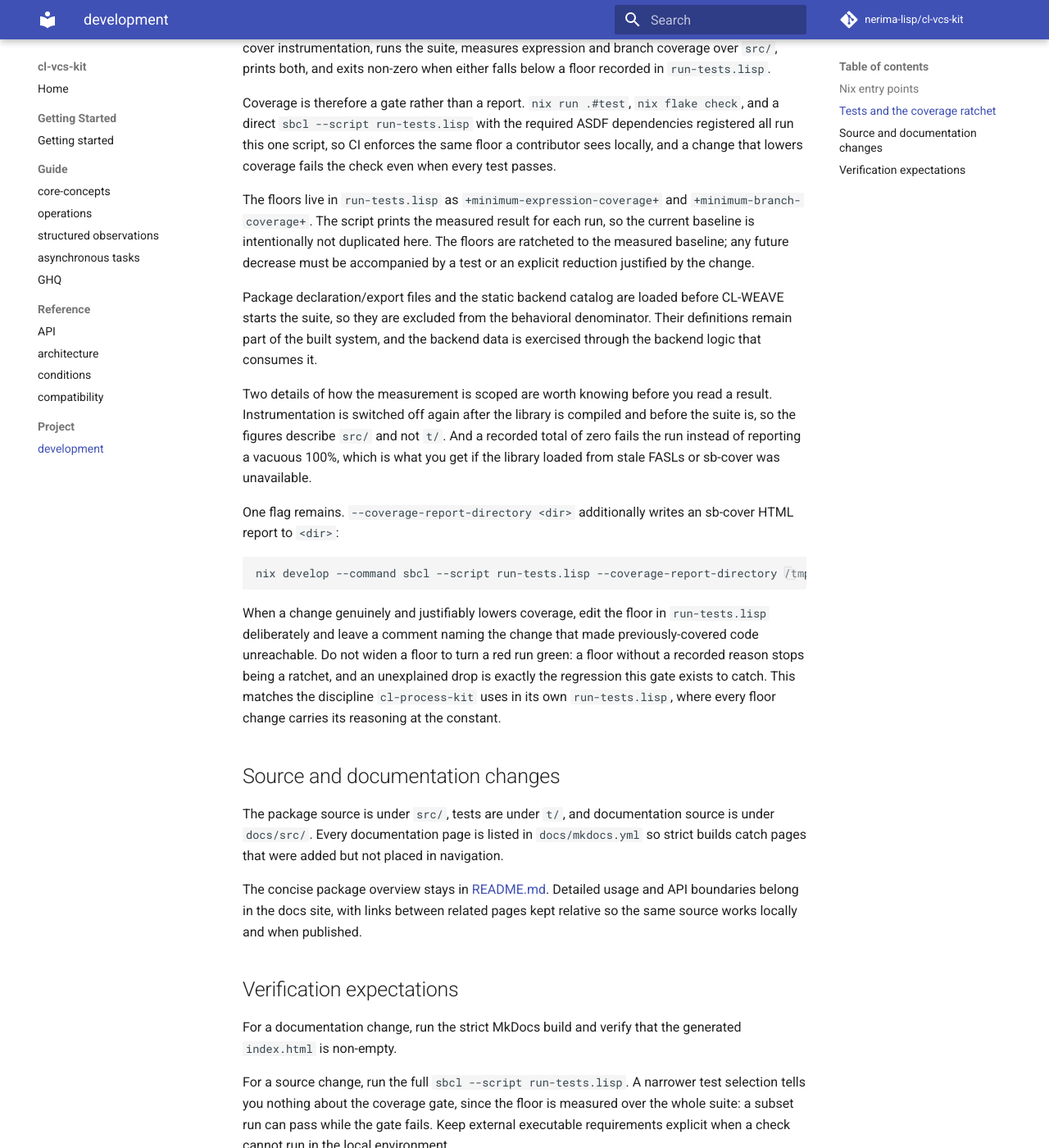
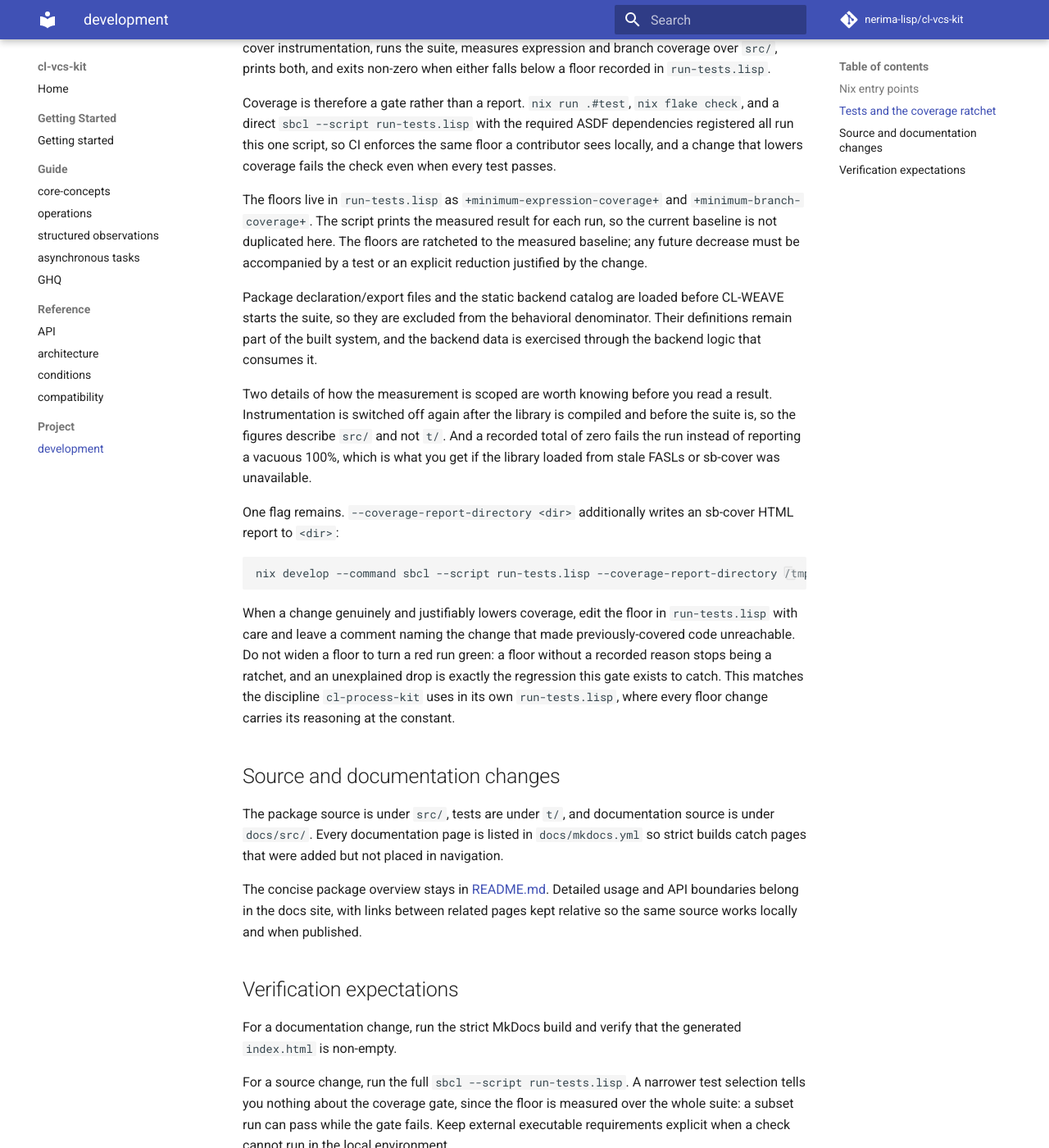
Before and after one commit to nerima-lisp/cl-vcs-kit, an MkDocs documentation site: the page built from docs/src/project/development.md, in a window 1280 px wide and 1400 px high, scrolled down 773 px. Shown: the whole window at 82% size. Built offline with MkDocs 1.6.1 and Material for MkDocs 9.7.7, drawn with Linux system fonts in a browser that asks for light colours; comment, search, counter and statistics services are not loaded.

Commit message:
docs: remove intentionality meta wording

````diff
--- a/docs/src/project/development.md
+++ b/docs/src/project/development.md
@@ -45,7 +45,7 @@ check even when every test passes.
 
 The floors live in `run-tests.lisp` as `+minimum-expression-coverage+` and
 `+minimum-branch-coverage+`. The script prints the measured result for each
-run, so the current baseline is intentionally not duplicated here. The floors
+run, so the current baseline is not duplicated here. The floors
 are ratcheted to the measured baseline; any future decrease must be accompanied
 by a test or an explicit reduction justified by the change.
 
@@ -69,7 +69,7 @@ nix develop --command sbcl --script run-tests.lisp --coverage-report-directory /
 ```
 
 When a change genuinely and justifiably lowers coverage, edit the floor in
-`run-tests.lisp` deliberately and leave a comment naming the change that made
+`run-tests.lisp` with care and leave a comment naming the change that made
 previously-covered code unreachable. Do not widen a floor to turn a red run
 green: a floor without a recorded reason stops being a ratchet, and an
 unexplained drop is exactly the regression this gate exists to catch. This
````
Also changed, not shown: docs/src/guide/core-concepts.md (+1 -1 lines), docs/src/reference/api.md (+1 -1 lines), 7 other files.
